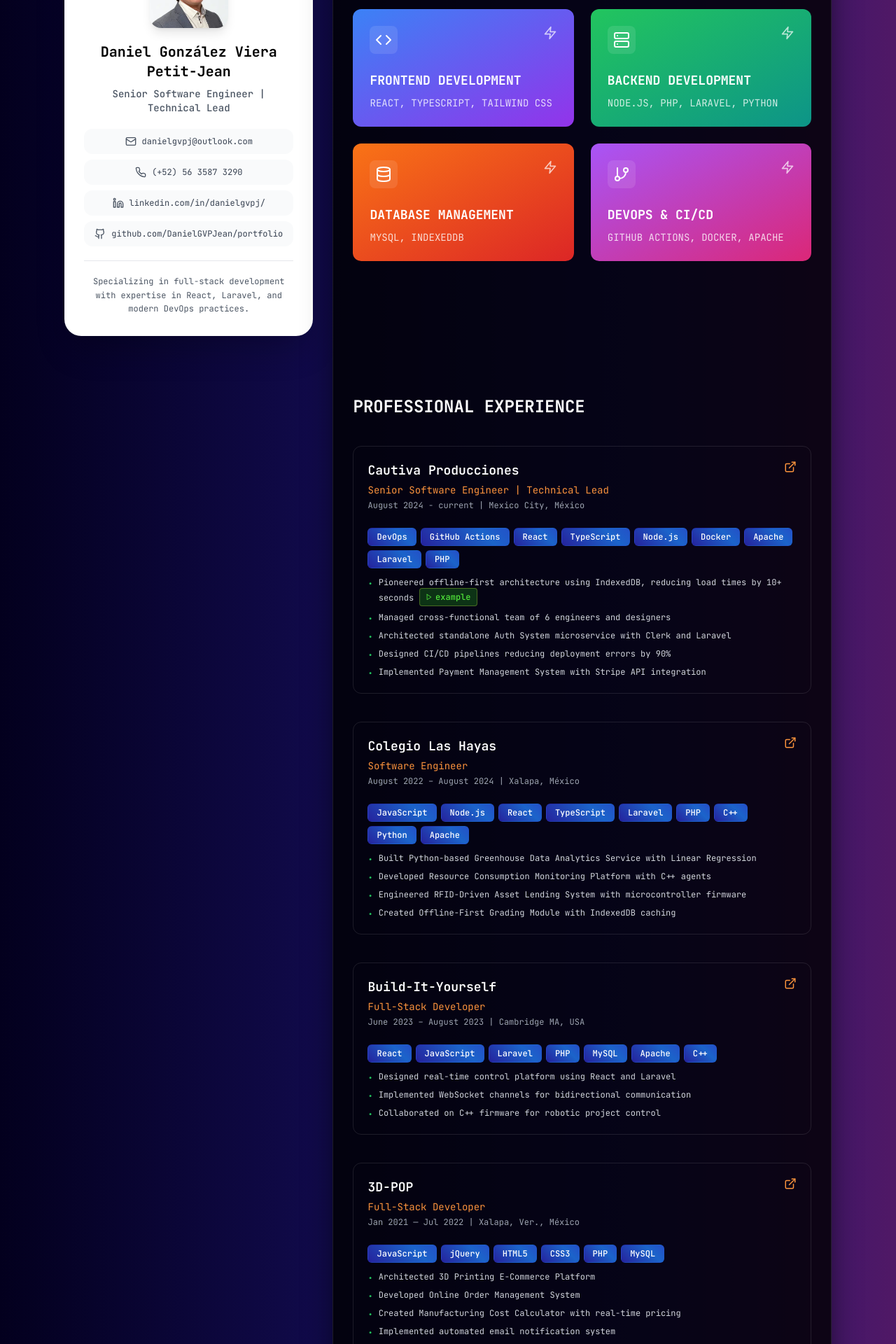
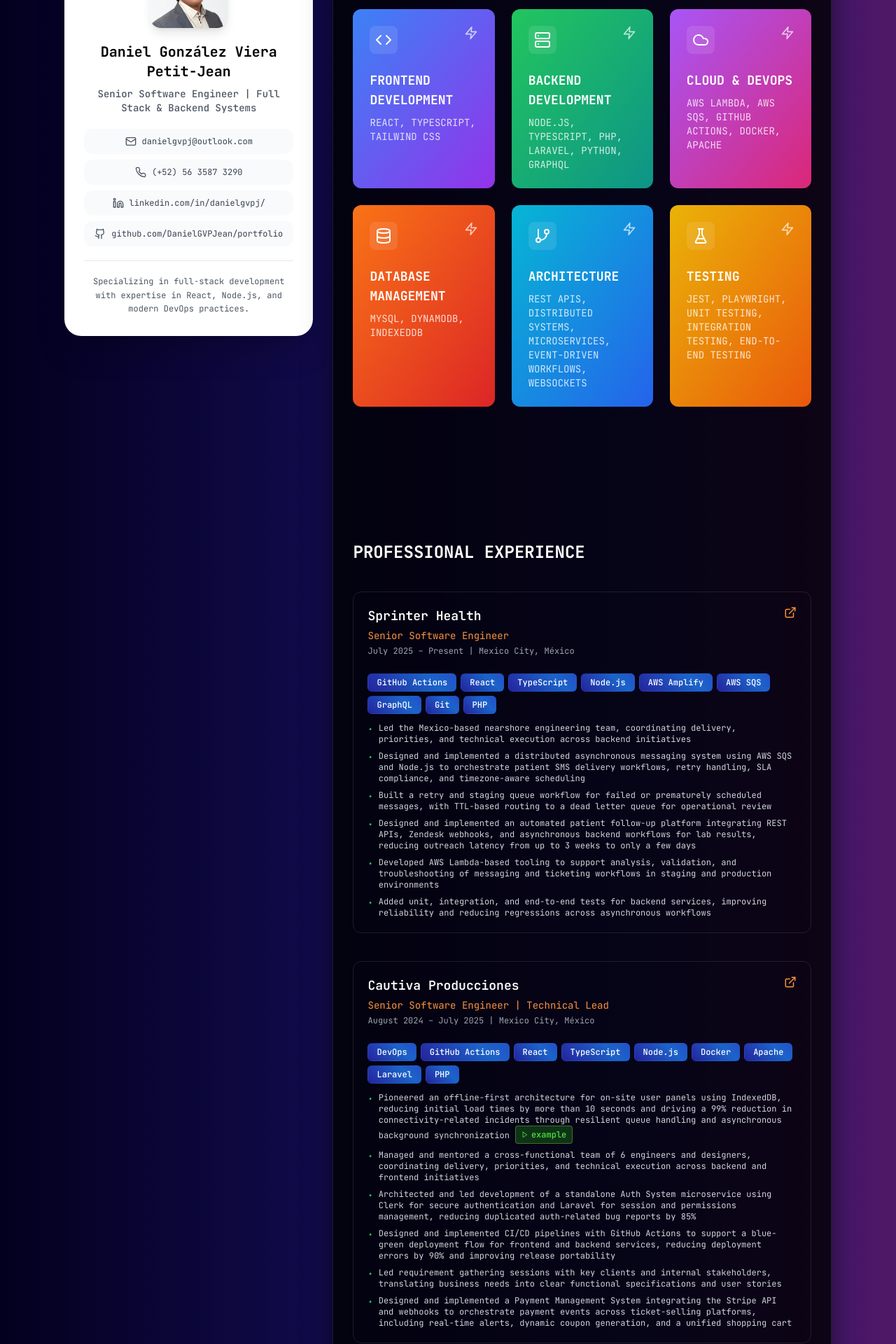
Before and after one commit to DanielGVPJean/portfolio, a React (Vite) app in the folder desarrollo/: page / in a window 1280 px wide. Shown: the part 180-2100 px from the top of the page at 70% size. Built offline with nearby package versions, Linux system fonts and the light colour scheme.

Commit message:
feat: add latest experience and work on role descriptions.

```diff
--- a/desarrollo/src/components/organisms/Header.tsx
+++ b/desarrollo/src/components/organisms/Header.tsx
@@ -82,7 +82,7 @@ export const Header: React.FC = () => {
 
           <div className="mt-5 pt-5 border-t border-gray-200 w-full">
             <ScrambleText
-              text="Specializing in full-stack development with expertise in React, Laravel, and modern DevOps practices."
+              text="Specializing in full-stack development with expertise in React, Node.js, and modern DevOps practices."
               className="text-gray-600 text-xs leading-relaxed"
               as="p"
             />
--- a/desarrollo/src/components/organisms/SkillsSection.tsx
+++ b/desarrollo/src/components/organisms/SkillsSection.tsx
@@ -1,6 +1,6 @@
 import React from 'react'
 import { ScrambleText } from '../atoms/ScrambleText'
-import { Code, Server, Database, GitBranch, Zap } from 'lucide-react'
+import { Code, Server, Database, GitBranch, Zap, FlaskConical, Cloud } from 'lucide-react'
 
 export const SkillsSection: React.FC = () => {
   const skills = [
@@ -13,20 +13,32 @@ export const SkillsSection: React.FC = () => {
     {
       icon: <Server size={24} />,
       title: 'BACKEND DEVELOPMENT',
-      technologies: 'NODE.JS, PHP, LARAVEL, PYTHON',
+      technologies: 'NODE.JS, TYPESCRIPT, PHP, LARAVEL, PYTHON, GRAPHQL',
       color: 'from-green-500 to-teal-600'
+    },
+    {
+      icon: <Cloud size={24} />,
+      title: 'CLOUD & DEVOPS',
+      technologies: 'AWS LAMBDA, AWS SQS, GITHUB ACTIONS, DOCKER, APACHE',
+      color: 'from-purple-500 to-pink-600'
     },
     {
       icon: <Database size={24} />,
       title: 'DATABASE MANAGEMENT',
-      technologies: 'MYSQL, INDEXEDDB',
+      technologies: 'MYSQL, DYNAMODB, INDEXEDDB',
       color: 'from-orange-500 to-red-600'
     },
     {
       icon: <GitBranch size={24} />,
-      title: 'DEVOPS & CI/CD',
-      technologies: 'GITHUB ACTIONS, DOCKER, APACHE',
-      color: 'from-purple-500 to-pink-600'
+      title: 'ARCHITECTURE',
+      technologies: 'REST APIS, DISTRIBUTED SYSTEMS, MICROSERVICES, EVENT-DRIVEN WORKFLOWS, WEBSOCKETS',
+      color: 'from-cyan-500 to-blue-600'
+    },
+    {
+      icon: <FlaskConical size={24} />,
+      title: 'TESTING',
+      technologies: 'JEST, PLAYWRIGHT, UNIT TESTING, INTEGRATION TESTING, END-TO-END TESTING',
+      color: 'from-yellow-500 to-orange-600'
     }
   ]
 
@@ -40,7 +52,7 @@ export const SkillsSection: React.FC = () => {
         />
       </div>
 
-      <div className="grid grid-cols-1 md:grid-cols-2 gap-6">
+      <div className="grid grid-cols-1 md:grid-cols-2 lg:grid-cols-3 gap-6">
         {skills.map((skill, index) => (
           <div
             key={index}
--- a/desarrollo/src/data/portfolio.ts
+++ b/desarrollo/src/data/portfolio.ts
@@ -2,7 +2,7 @@ import { Experience, PersonalInfo } from '../types'
 
 export const personalInfo: PersonalInfo = {
   name: 'Daniel González Viera Petit-Jean',
-  title: 'Senior Software Engineer | Technical Lead',
+  title: 'Senior Software Engineer | Full Stack & Backend Systems',
   email: 'danielgvpj@outlook.com',
   phone: '(+52) 56 3587 3290',
   linkedin: 'linkedin.com/in/danielgvpj/',
@@ -13,9 +13,53 @@ export const personalInfo: PersonalInfo = {
 export const experiences: Experience[] = [
   {
     id: '1',
+    title: 'Senior Software Engineer',
+    company: 'Sprinter Health',
+    period: 'July 2025 – Present',
+    location: 'Mexico City, México',
+    technologies: [
+      { name: 'GitHub Actions' },
+      { name: 'React' },
+      { name: 'TypeScript' },
+      { name: 'Node.js' },
+      { name: 'AWS Amplify' },
+      { name: 'AWS SQS' },
+      { name: 'GraphQL' },
+      { name: 'Git' },
+      { name: 'PHP' }
+    ],
+    achievements: [
+      {
+        text: 'Led the Mexico-based nearshore engineering team, coordinating delivery, priorities, and technical execution across backend initiatives',
+        hasExample: false
+      },
+      {
+        text: 'Designed and implemented a distributed asynchronous messaging system using AWS SQS and Node.js to orchestrate patient SMS delivery workflows, retry handling, SLA compliance, and timezone-aware scheduling',
+        hasExample: false
+      },
+      {
+        text: 'Built a retry and staging queue workflow for failed or prematurely scheduled messages, with TTL-based routing to a dead letter queue for operational review',
+        hasExample: false
+      },
+      {
+        text: 'Designed and implemented an automated patient follow-up platform integrating REST APIs, Zendesk webhooks, and asynchronous backend workflows for lab results, reducing outreach latency from up to 3 weeks to only a few days',
+        hasExample: false
+      },
+      {
+        text: 'Developed AWS Lambda-based tooling to support analysis, validation, and troubleshooting of messaging and ticketing workflows in staging and production environments',
+        hasExample: false
+      },
+      {
+        text: 'Added unit, integration, and end-to-end tests for backend services, improving reliability and reducing regressions across asynchronous workflows',
+        hasExample: false
+      }
+    ]
+  },
+  {
+    id: '2',
     title: 'Senior Software Engineer | Technical Lead',
     company: 'Cautiva Producciones',
-    period: 'August 2024 - current',
+    period: 'August 2024 – July 2025',
     location: 'Mexico City, México',
     technologies: [
       { name: 'DevOps' },
@@ -30,32 +74,36 @@ export const experiences: Experience[] = [
     ],
     achievements: [
       {
-        text: 'Pioneered offline-first architecture using IndexedDB, reducing load times by 10+ seconds',
+        text: 'Pioneered an offline-first architecture for on-site user panels using IndexedDB, reducing initial load times by more than 10 seconds and driving a 99% reduction in connectivity-related incidents through resilient queue handling and asynchronous background synchronization',
         hasExample: true,
         exampleUrl: '/videos/load_example.mp4',
         mediaType: 'video'
       },
       {
-        text: 'Managed cross-functional team of 6 engineers and designers',
+        text: 'Managed and mentored a cross-functional team of 6 engineers and designers, coordinating delivery, priorities, and technical execution across backend and frontend initiatives',
         hasExample: false
       },
       {
-        text: 'Architected standalone Auth System microservice with Clerk and Laravel',
+        text: 'Architected and led development of a standalone Auth System microservice using Clerk for secure authentication and Laravel for session and permissions management, reducing duplicated auth-related bug reports by 85%',
         hasExample: false
       },
       {
-        text: 'Designed CI/CD pipelines reducing deployment errors by 90%',
+        text: 'Designed and implemented CI/CD pipelines with GitHub Actions to support a blue-green deployment flow for frontend and backend services, reducing deployment errors by 90% and improving release portability',
         hasExample: false
       },
       {
-        text: 'Implemented Payment Management System with Stripe API integration',
+        text: 'Led requirement gathering sessions with key clients and internal stakeholders, translating business needs into clear functional specifications and user stories',
+        hasExample: false
+      },
+      {
+        text: 'Designed and implemented a Payment Management System integrating the Stripe API and webhooks to orchestrate payment events across ticket-selling platforms, including real-time alerts, dynamic coupon generation, and a unified shopping cart',
         hasExample: false
       }
     ]
   },
   {
-    id: '2',
-    title: 'Software Engineer',
+    id: '3',
+    title: 'Senior Software Engineer',
     company: 'Colegio Las Hayas',
     period: 'August 2022 – August 2024',
     location: 'Xalapa, México',
@@ -72,27 +120,27 @@ export const experiences: Experience[] = [
     ],
     achievements: [
       {
-        text: 'Built Python-based Greenhouse Data Analytics Service with Linear Regression',
+        text: 'Built a Python-based Greenhouse Data Analytics Service that ingests smart sensor feeds, applies sorting and indexing pipelines, and runs a linear regression model to predict pH trends, with REST APIs for real-time queries and scheduled batch forecasts',
         hasExample: false
       },
       {
-        text: 'Developed Resource Consumption Monitoring Platform with C++ agents',
+        text: 'Developed a Resource Consumption Monitoring Platform using C++ agents to poll water, gas, and electricity smart meter APIs, streaming data into a central Laravel API with a React dashboard featuring WebSocket updates and customizable alerts',
         hasExample: false
       },
       {
-        text: 'Engineered RFID-Driven Asset Lending System with microcontroller firmware',
+        text: 'Engineered an RFID-Driven Asset Lending System with microcontroller firmware in C++ for check-in/check-out flows, a PHP/MySQL REST API backend, and a React SPA for administrators to manage inventory and generate usage reports',
         hasExample: false
       },
       {
-        text: 'Created Offline-First Grading Module with IndexedDB caching',
+        text: 'Contributed to an Offline-First Grading Module for a UN Model Platform, supporting the Laravel backend and implementing an IndexedDB-based offline cache with automatic sync logic on the React frontend',
         hasExample: false
       }
     ]
   },
   {
-    id: '3',
-    title: 'Full-Stack Developer',
-    company: 'Build-It-Yourself',
+    id: '4',
+    title: 'Full Stack Developer',
+    company: 'Build It Yourself',
     period: 'June 2023 – August 2023',
     location: 'Cambridge MA, USA',
     technologies: [
@@ -106,24 +154,20 @@ export const experiences: Experience[] = [
     ],
     achievements: [
       {
-        text: 'Designed real-time control platform using React and Laravel',
+        text: 'Designed and led full stack development of a real-time control platform using React on the frontend and Laravel on the backend, with WebSocket channels for instant bidirectional command and telemetry updates',
         hasExample: false
       },
       {
-        text: 'Implemented WebSocket channels for bidirectional communication',
-        hasExample: false
-      },
-      {
-        text: 'Collaborated on C++ firmware for robotic project control',
+        text: 'Collaborated with embedded engineers to develop C++ firmware on microcontrollers for live remote operation of robotic projects during BIY workshops',
         hasExample: false
       }
     ]
   },
   {
-    id: '4',
-    title: 'Full-Stack Developer',
-    company: '3D-POP',
-    period: 'Jan 2021 — Jul 2022',
+    id: '5',
+    title: 'Full Stack Developer',
+    company: '3D POP',
+    period: 'January 2021 – July 2022',
     location: 'Xalapa, Ver., México',
     technologies: [
       { name: 'JavaScript' },
@@ -135,25 +179,25 @@ export const experiences: Experience[] = [
     ],
     achievements: [
       {
-        text: 'Architected 3D Printing E-Commerce Platform',
+        text: 'Designed and built the company\'s 3D Printing E-Commerce Platform using JavaScript, jQuery, HTML5, and CSS3, enabling customers to browse, configure, and submit custom print jobs directly from the browser',
         hasExample: false
       },
       {
-        text: 'Developed Online Order Management System',
+        text: 'Developed the Online Order Management System with PHP and MySQL to handle order placement, status tracking, and inventory updates, streamlining the full submission-to-production workflow',
         hasExample: false
       },
       {
-        text: 'Created Manufacturing Cost Calculator with real-time pricing',
+        text: 'Created a Manufacturing Cost Calculator in JavaScript to estimate pricing based on material, print time, and finishing options, providing real-time quotes during checkout',
         hasExample: false
       },
       {
-        text: 'Implemented automated email notification system',
+        text: 'Implemented automated email notifications with server-side PHP routines to trigger transactional messages at each stage of the order lifecycle, improving communication and reducing support inquiries',
         hasExample: false
       }
     ]
   },
   {
-    id: '5',
+    id: '6',
     title: 'Mentoring Program (RSI)',
     company: 'MIT',
     period: 'June 2017 – August 2017',
@@ -169,15 +213,11 @@ export const experiences: Experience[] = [
     ],
     achievements: [
       {
-        text: 'Guided pre-college students through research projects at MIT RSI',
+        text: 'Mentored two pre-college students during the 2017 MIT Research Science Institute, guiding technical research initiatives and teaching core programming, electronics, and problem-solving concepts through hands-on wearable technology projects',
         hasExample: false
       },
       {
-        text: 'Taught programming logic and wearable electronics prototyping',
-        hasExample: false
-      },
-      {
-        text: 'Led development of interactive portfolios showcasing student work',
+        text: 'Supported the design and development of interactive JavaScript and HTML-based interfaces to showcase research outcomes and technical prototypes through a polished online portfolio presentation',
         hasExample: false
       }
     ]
```
